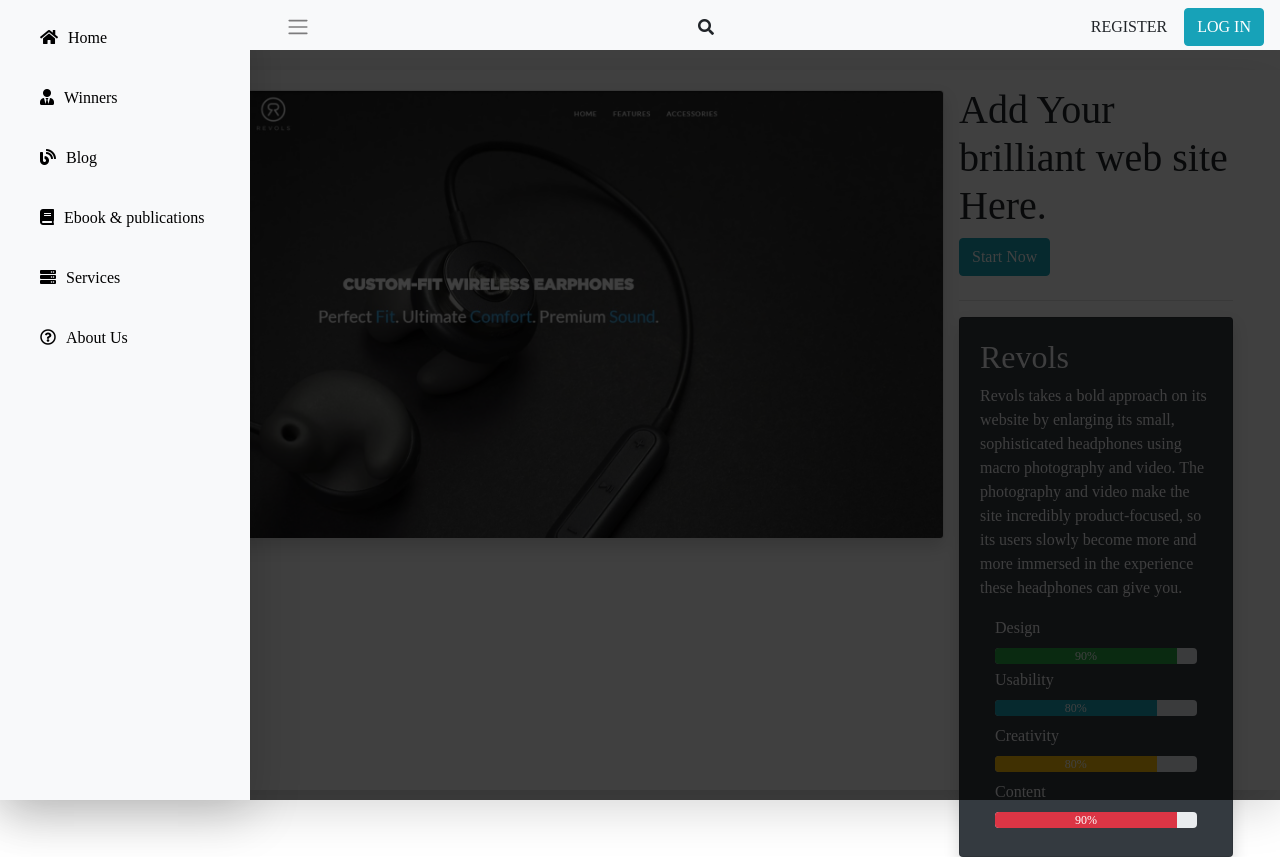
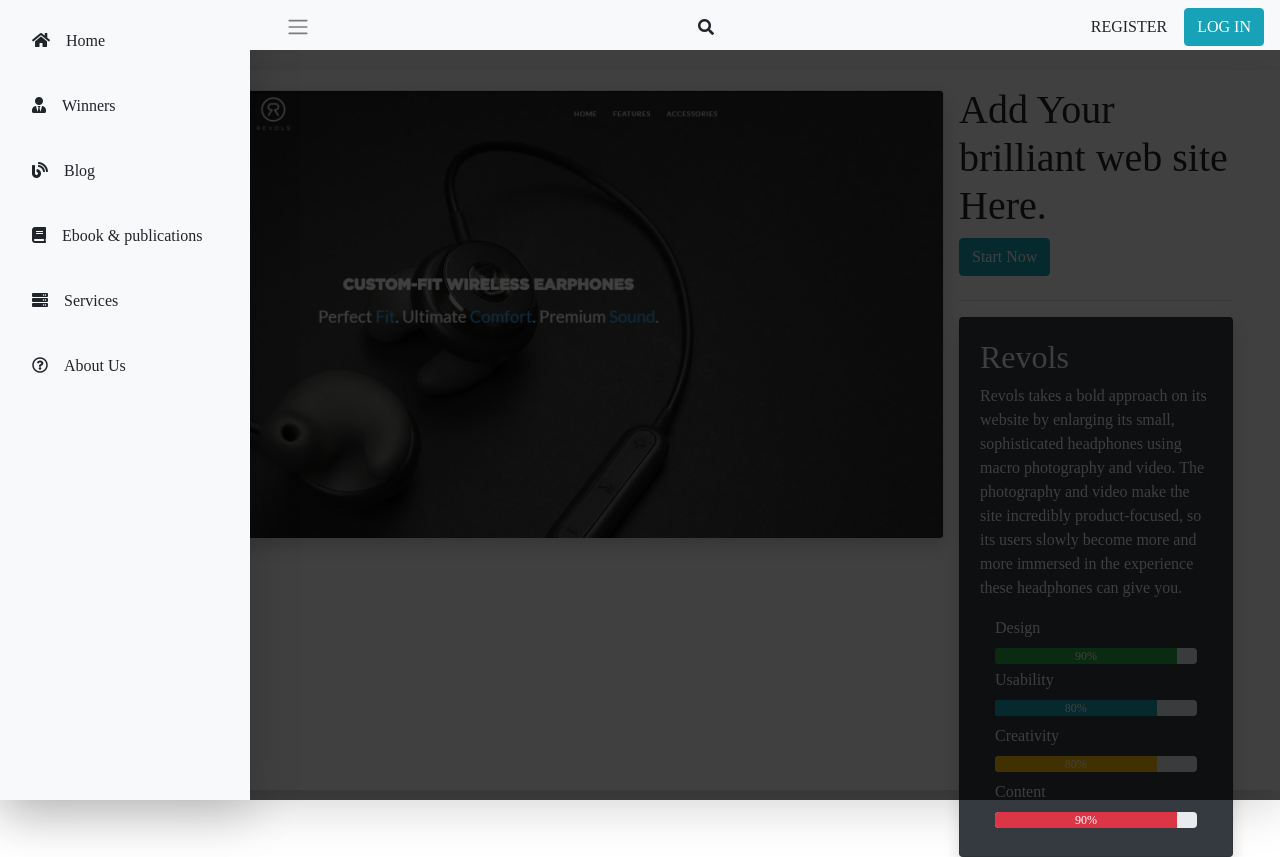
Before and after one commit to mohammed-fakhry/3rdTask, a plain HTML site: page index.html in a window 1280 px wide. Both pictures are taken after a click on the link 48 px from the left and 27 px from the top of the page. Drawn offline with Linux system fonts and the light colour scheme.

Commit message:
F nxt SB update

```diff
--- a/css/style.css
+++ b/css/style.css
@@ -69,25 +69,14 @@ nav {
     height: 100%;
     z-index: 999;
 }
+/*-- yaserEnd---*/
 
-#sidebar ul a
-{
-    height: 100%;
-    line-height: 60px;
-    color: black;
-    box-sizing: border-box;
-    transition: .4s;
-    list-style-type: none;
+/*--Fakhry--*/
+#sidebar button {
+    width: 100%;
+    height: 65px;
+    padding-left: 15px;
 }
-#sidebar ul li:hover a
-{
-    padding-left: 10px;
-}
-#sidebar ul a i
-{
-    margin-right: 10px;
-}
-
 
 /*Anas*/
 /*AnasEnd*/
--- a/index.html
+++ b/index.html
@@ -74,16 +74,15 @@
     </section>
     <!--Mostafa-->
     <!--Yasser-->
-    <div id="sidebar" class="bg-light shadow-lg fixed-top pt-2">
-        <ul style="display: none;list-style-type: none;">
-            <li><a href="#"><i class="fas fa-home"></i>Home</a></li>
-            <li><a href="#"><i class="fas fa-user-tie"></i>Winners</a></li>
-            <li><a href="#"><i class="fas fa-blog"></i>Blog</a></li>
-            <li><a href="#"><i class="fas fa-book"></i>Ebook & publications</a></li>
-            <li><a href="#"><i class="fas fa-server"></i>Services</a></li>
-            <li><a href="#"><i class="far fa-question-circle"></i>About Us</a></li>
-
-        </ul>
+    <div id="sidebar" class="bg-light shadow-lg pt-2">
+        <div id="sidebarBtns" style="display: none;">
+            <button class="btn btn-light text-left"><i class="fas fa-home px-3"></i>Home</button>
+            <button class="btn btn-light text-left"><i class="fas fa-user-tie px-3"></i>Winners</button>
+            <button class="btn btn-light text-left"><i class="fas fa-blog px-3"></i>Blog</button>
+            <button class="btn btn-light text-left"><i class="fas fa-book px-3"></i>Ebook & publications</button>
+            <button class="btn btn-light text-left"><i class="fas fa-server px-3"></i>Services</button>
+            <button class="btn btn-light text-left"><i class="far fa-question-circle px-3"></i>About Us</button>
+        </div>
     </div>
 
     <!--Anas-->
--- a/js/first.js
+++ b/js/first.js
@@ -92,18 +92,23 @@ $('#sidebarToggle').click(function () {
     let sideBarWidth = $('#sidebar').width()
     if (sideBarWidth == 0) {
         $('#sidebar').animate({ width: '250px' }, function() {
-            $('#sidebar ul').show()
+            $('#sidebarBtns').show()
         })
         $('.navbar').animate({marginLeft: '250px'})
         $('#fadeEffect').fadeIn()
     } else {
-        $('#sidebar ul').hide()
+        $('#sidebarBtns').hide()
         $('#sidebar').animate({ width: '0px' })
         $('.navbar').animate({marginLeft: '0px'})
         $('#fadeEffect').hide()
     }
+    console.log(sideBarWidth)
+})
 
-    console.log(sideBarWidth)
+$('#sidebar button').hover(function() {
+    $(this).animate({fontSize: '1.2em'},100)
+},function() {
+    $(this).animate({fontSize: '1em'},100)
 })
 
 //--------------------------------------------------FakhryEnd
```
